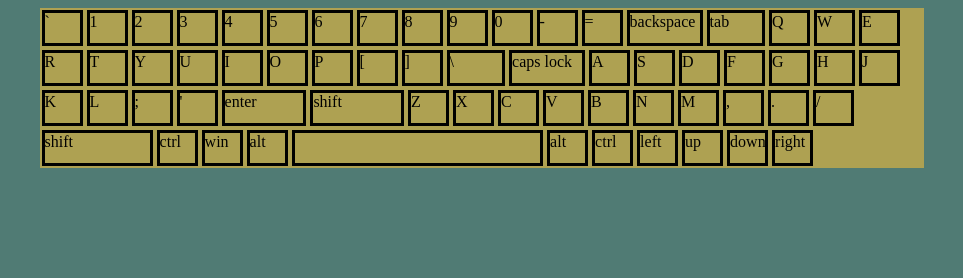
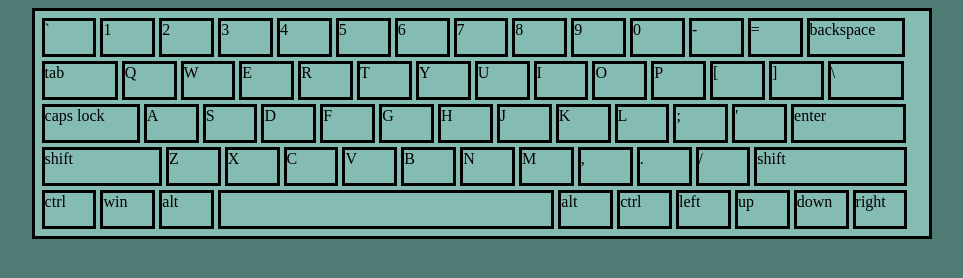
Before and after one commit to DenisParfimovich/virtual-keyboard, a plain HTML site: page index.html in a window 1280 px wide. Shown: the whole page, without its empty margins (158-1121 px from the left). Drawn offline with Linux system fonts and the light colour scheme.

Commit message:
feat: add adaptive and border

```diff
--- a/style.css
+++ b/style.css
@@ -7,8 +7,10 @@ body {
   display: flex;
   flex-direction: row;
   flex-wrap: wrap;
-  background: #aea152;
+  background: #84bbb2;
   margin: 0 auto;
+  border: 3px solid black;
+  padding: 5px;
 }
 
 .keyboard__key,
@@ -21,57 +23,65 @@ body {
 .keyboard__up,
 .keyboard__down,
 .keyboard__right {
-  width: 35px;
-  height: 30px;
+  box-sizing: border-box;
+  width: 6.2%;
+  height: 39px;
   border: solid rgb(0, 0, 0);
   margin: 2px;
 }
 
 .keyboard__backspace {
-  width: 70px;
-  height: 30px;
+  box-sizing: border-box;
+  width: 11.1%;
+  height: 39px;
   border: solid rgb(0, 0, 0);
   margin: 2px;
 }
 
 .keyboard__tab,
 .keyboard__back-slash {
-  width: 52.5px;
-  height: 30px;
+  box-sizing: border-box;
+  width: 8.6%;
+  height: 39px;
   border: solid rgb(0, 0, 0);
   margin: 2px;
 }
 
 .keyboard__caps {
-  width: 70px;
-  height: 30px;
+  box-sizing: border-box;
+  width: 11.1%;
+  height: 39px;
   border: solid rgb(0, 0, 0);
   margin: 2px;
 }
 
 .keyboard__enter {
-  width: 78.8px;
-  height: 30px;
+  box-sizing: border-box;
+  width: 13%;
+  height: 39px;
   border: solid rgb(0, 0, 0);
   margin: 2px;
 }
 
 .keyboard__left-shift {
-  width: 87.5px;
-  height: 30px;
+  box-sizing: border-box;
+  width: 13.6%;
+  height: 39px;
   border: solid rgb(0, 0, 0);
   margin: 2px;
 }
 .keyboard__right-shift {
-  width: 105px;
-  height: 30px;
+  box-sizing: border-box;
+  width: 17.2%;
+  height: 39px;
   border: solid rgb(0, 0, 0);
   margin: 2px;
 }
 
 .keyboard__space {
-  width: 245.5px;
-  height: 30px;
+  box-sizing: border-box;
+  width: 38%;
+  height: 39px;
   border: solid rgb(0, 0, 0);
   margin: 2px;
 }
```
